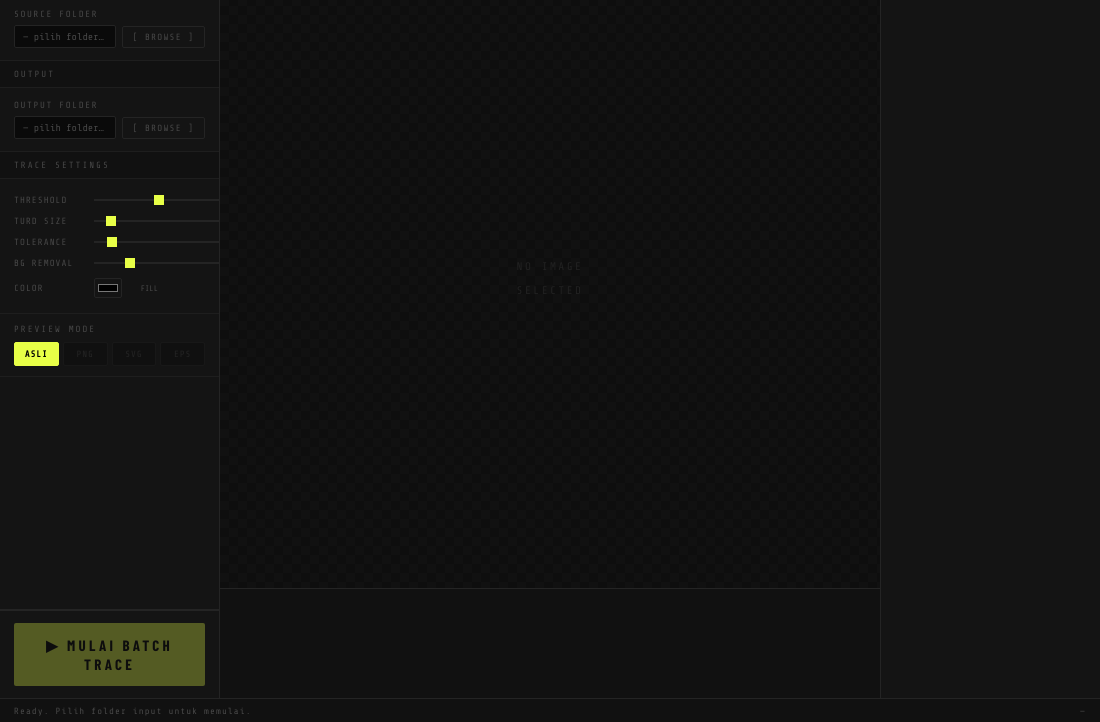
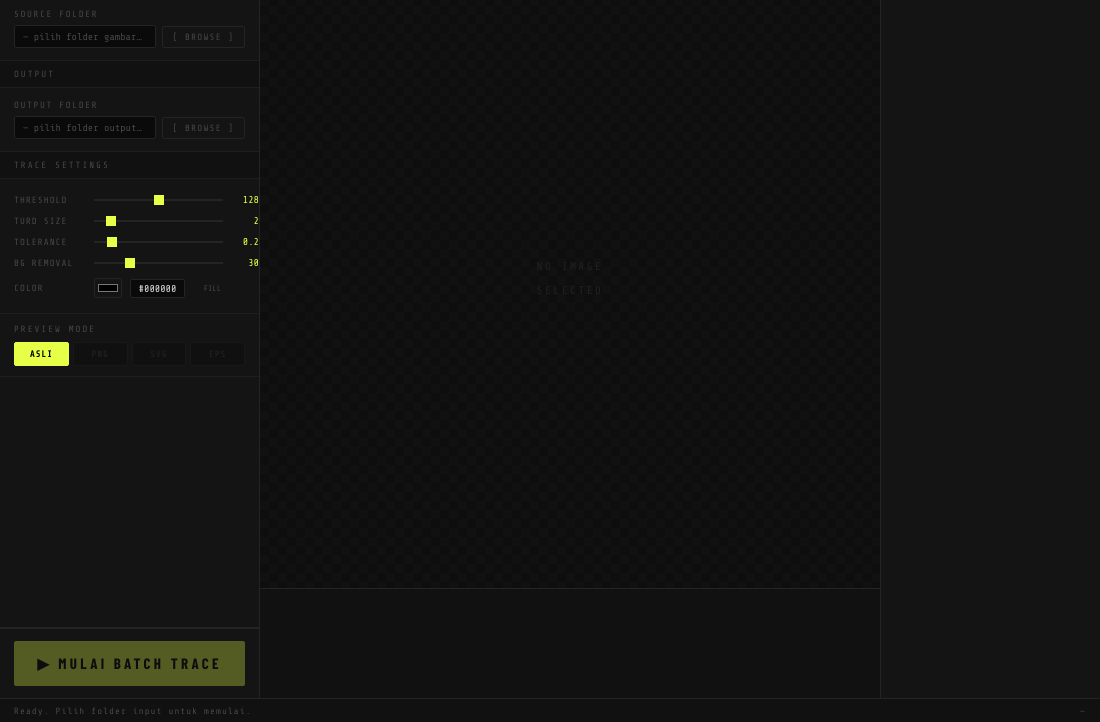
Before and after one commit to isarahmat2005-star/TRACTOR, an Electron app: page index.html in a window 1100 px wide. Shown: the part 78-800 px from the top of the page. Drawn offline with nearby package versions, Linux system fonts and the light colour scheme; a web font is replaced by a local one.

Commit message:
Update index.html

```diff
--- a/index.html
+++ b/index.html
@@ -56,7 +56,7 @@ header{
 /* ── MAIN LAYOUT ── */
 .workspace{
   display:grid;
-  grid-template-columns:20% 1fr 20%;
+  grid-template-columns:minmax(260px, 20%) 1fr minmax(220px, 20%);
   flex:1;overflow:hidden;
   min-height:0;
 }
@@ -147,6 +147,12 @@ header{
   border:1px solid var(--border);background:none;
   cursor:pointer;border-radius:var(--r);padding:1px;flex-shrink:0;
 }
+#optColorHex {
+  width: 55px; background: var(--bg); border: 1px solid var(--border);
+  color: var(--text); font-family: var(--mono); font-size: 10px;
+  padding: 3px; border-radius: var(--r); text-align: center; outline: none; flex-shrink:0;
+}
+#optColorHex:focus { border-color: var(--accent); }
 .bg-tol-row{display:flex;align-items:center;gap:8px;padding:5px 0;}
 
 /* preview mode tabs */
@@ -369,7 +375,6 @@ input[type=file]{display:none;}
 </head>
 <body>
 
-<!-- HEADER -->
 <header>
   <img class="logo-img" src="gambar.png" alt="TracTor" onerror="this.style.display='none'"/>
   <div class="logo-text">Trac<span>Tor</span></div>
@@ -379,10 +384,8 @@ input[type=file]{display:none;}
 
 <div class="workspace">
 
-  <!-- ═══ KIRI 30% ═══ -->
   <div class="left">
 
-    <!-- Input Folder -->
     <div class="sec-label">Input</div>
     <div class="folder-row">
       <div class="folder-lbl">Source Folder</div>
@@ -392,7 +395,6 @@ input[type=file]{display:none;}
       </div>
     </div>
 
-    <!-- Output Folder -->
     <div class="sec-label">Output</div>
     <div class="folder-row">
       <div class="folder-lbl">Output Folder</div>
@@ -404,7 +406,6 @@ input[type=file]{display:none;}
 
     <div class="sec-label">Trace Settings</div>
 
-    <!-- Sliders -->
     <div class="sliders-wrap">
       <div class="opt-row">
         <span class="opt-lbl">Threshold</span>
@@ -429,11 +430,11 @@ input[type=file]{display:none;}
       <div class="opt-row">
         <span class="opt-lbl">Color</span>
         <input type="color" id="optColor" value="#000000"/>
+        <input type="text" id="optColorHex" value="#000000" maxlength="7" spellcheck="false"/>
         <span class="opt-val" style="color:var(--muted);font-size:8px;">FILL</span>
       </div>
     </div>
 
-    <!-- Preview Mode Tabs -->
     <div class="tabs-wrap">
       <div class="tabs-label">Preview Mode</div>
       <div class="tabs">
@@ -446,32 +447,26 @@ input[type=file]{display:none;}
 
     <div class="left-spacer"></div>
 
-    <!-- Progress -->
     <div class="prog-wrap"><div class="prog-fill" id="progressFill"></div></div>
 
-    <!-- Execute -->
     <button class="btn-execute" id="btnExecute" disabled>▶ Mulai Batch Trace</button>
 
   </div>
 
-  <!-- ═══ TENGAH 50% ═══ -->
   <div class="mid">
 
-    <!-- Preview utama -->
     <div class="preview-main" id="previewMain">
       <div class="preview-empty" id="previewEmpty">NO IMAGE<br>SELECTED</div>
       <canvas id="previewCanvas" style="display:none;"></canvas>
       <div class="preview-loading" id="previewLoading">PROCESSING…</div>
     </div>
 
-    <!-- Filmstrip -->
     <div class="filmstrip-wrap">
       <div class="filmstrip-inner" id="filmstrip"></div>
     </div>
 
   </div>
 
-  <!-- ═══ KANAN 20% ═══ -->
   <div class="right">
     <div class="log-header">
       <span>Process Log</span>
@@ -482,7 +477,6 @@ input[type=file]{display:none;}
 
 </div>
 
-<!-- STATUS BAR -->
 <div class="statusbar">
   <span class="status-msg" id="statusMsg">Ready. Pilih folder input untuk memulai.</span>
   <span class="status-count" id="statusCount">—</span>
```
